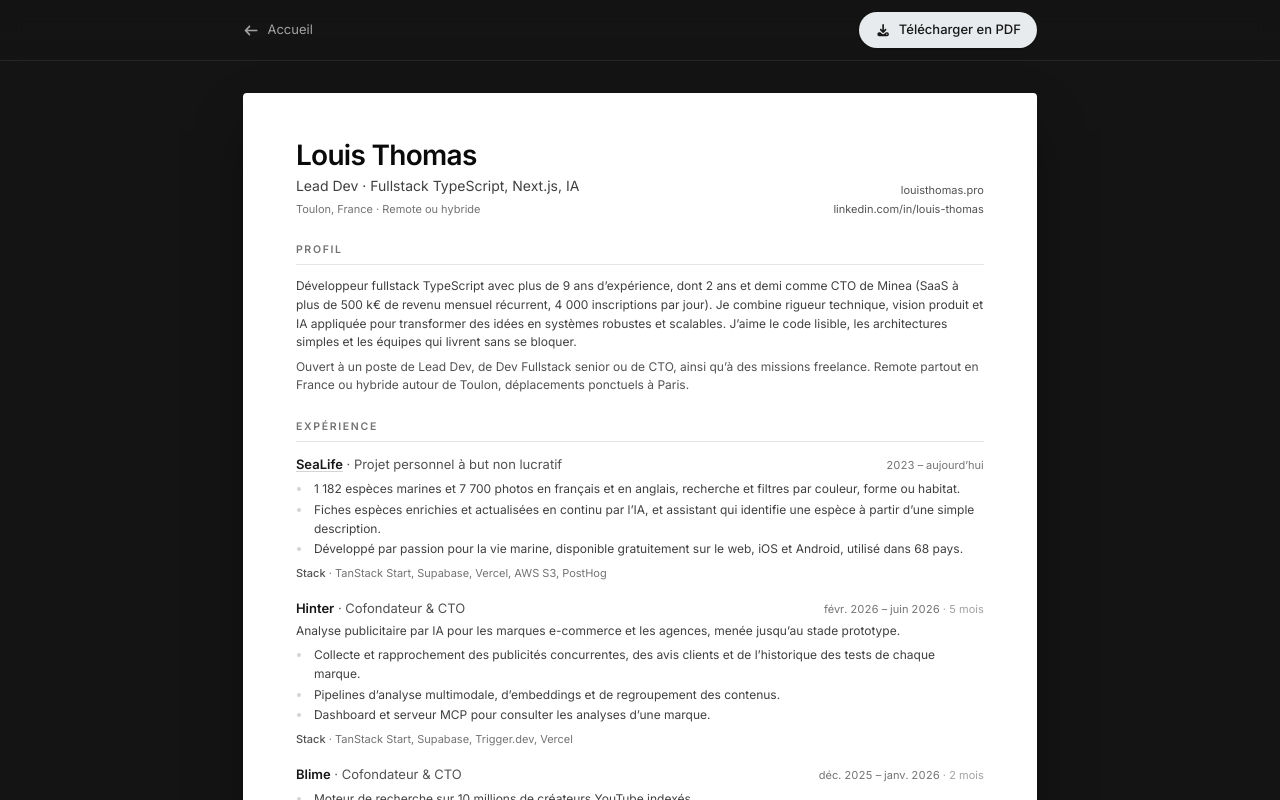
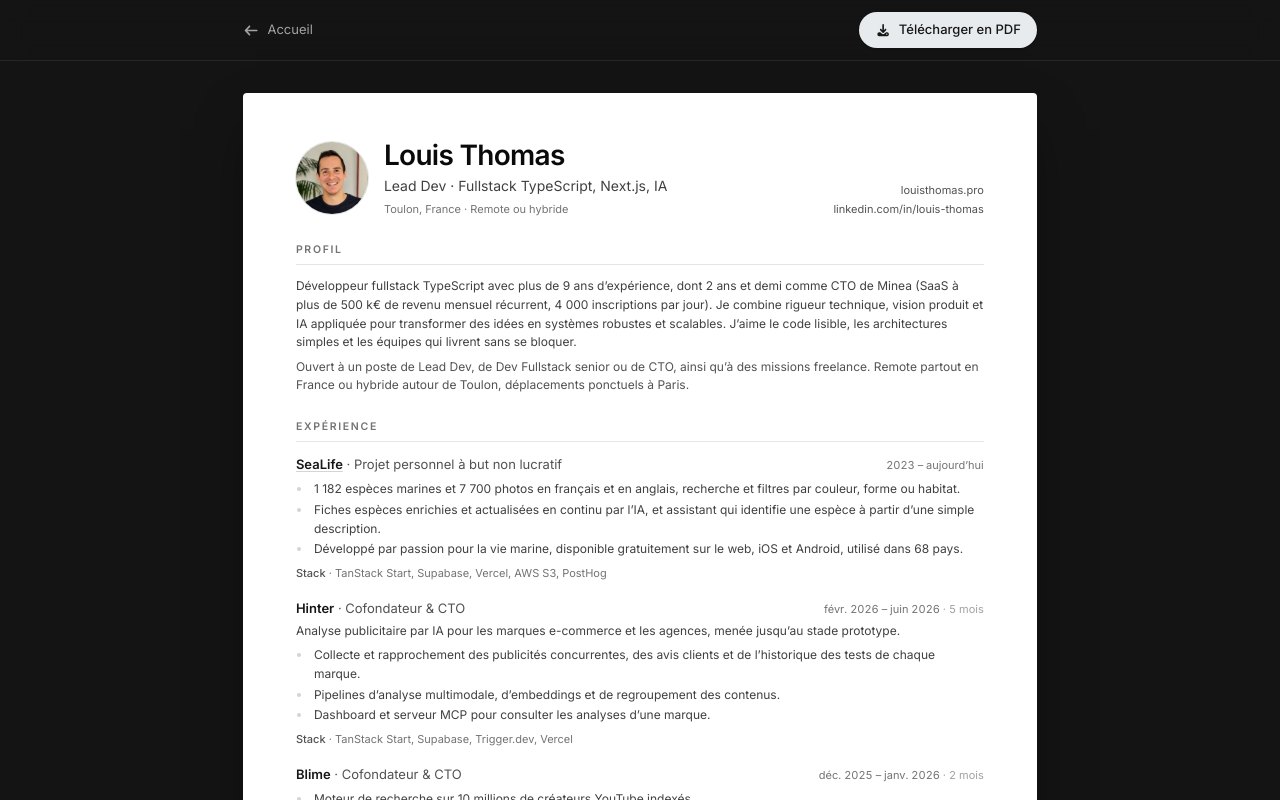
Before and after one commit to louisthomaspro/portfolio, a Next.js app: page /cv in a window 1280 px wide. Shown: the top 800 px of the page. Built offline with nearby package versions, Linux system fonts and the light colour scheme.

Commit message:
Add photo to resume

```diff
--- a/components/cv/resume.tsx
+++ b/components/cv/resume.tsx
@@ -1,3 +1,5 @@
+import Image from "next/image"
+import Profile from "@/public/profile.jpg"
 import { Experience, Venture } from "@/types"
 
 import { awards, education, experiences, languages, profile, skills, ventures } from "@/config/cv"
@@ -92,12 +94,21 @@ export const Resume = ({ className }: { className?: string }) => {
       )}
     >
       <header className="flex flex-col gap-4 sm:flex-row sm:items-end sm:justify-between">
+        <div className="flex items-center gap-4">
+          <Image
+            src={Profile}
+            priority
+            sizes="72px"
+            alt={profile.name}
+            className="size-[72px] flex-none rounded-full object-cover ring-1 ring-neutral-200"
+          />
           <div>
             <h1 className="text-[28px] font-semibold leading-tight tracking-tight text-neutral-950">{profile.name}</h1>
             <p className="mt-0.5 text-[14px] text-neutral-700">{profile.headline}</p>
             <p className="mt-1 text-xs text-neutral-500">
               {profile.location} · {profile.workMode}
             </p>
+          </div>
         </div>
         <ul className="flex flex-col gap-0.5 text-xs text-neutral-600 sm:items-end">
           {contacts.map((contact) => (
```
Lines whose indentation alone changed are shown as unchanged.
